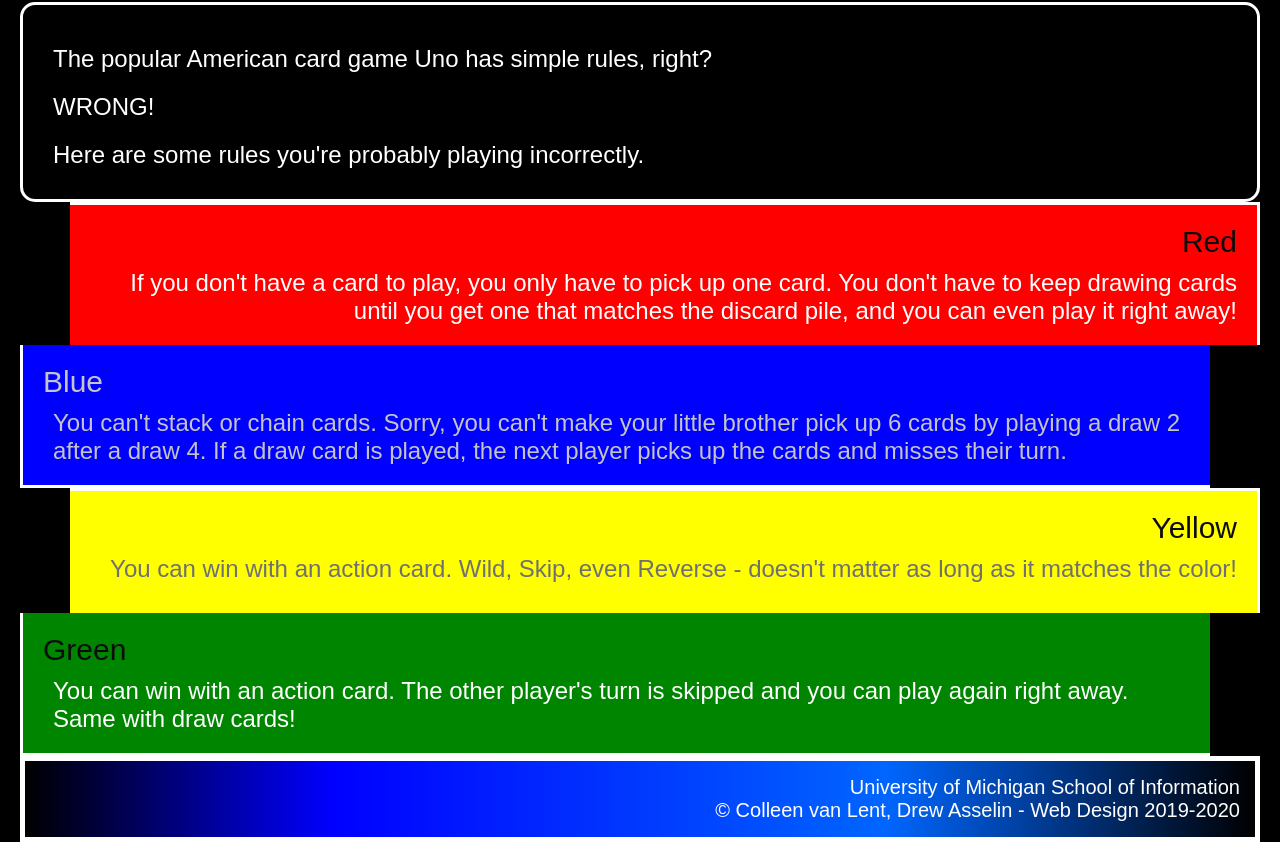
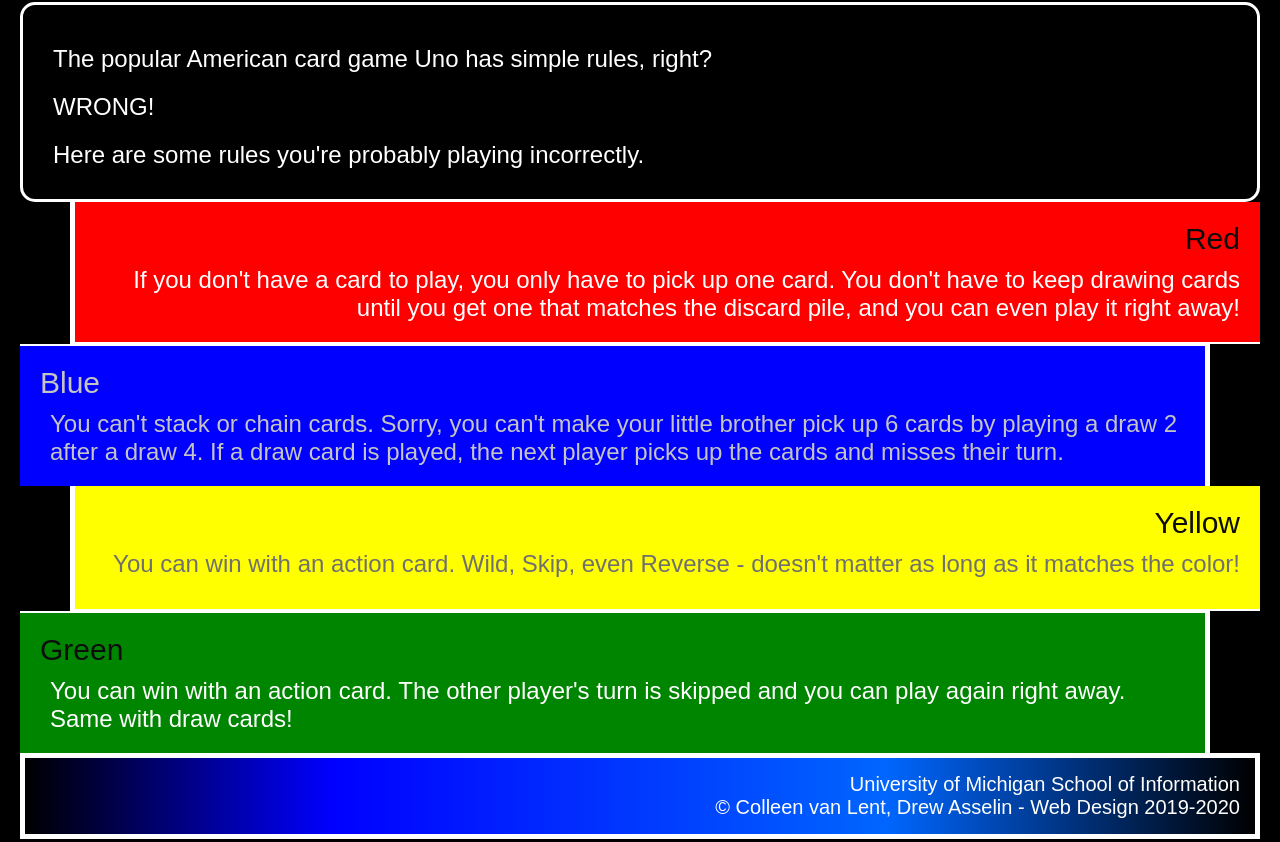
Before and after one commit to Emily0509/hw2-2023, a plain HTML site: page index.html in a window 1280 px wide. Shown: the part 316-1158 px from the top of the page. Drawn offline with Linux system fonts and the light colour scheme.

Commit message:
Add files via upload

```diff
--- a/css/style.css
+++ b/css/style.css
@@ -27,17 +27,13 @@ img {
     display: block;
     margin-left: auto;
     margin-right: auto;
-    border-style: dashed;
-    border-color: #ffffff;
-    border-width: 10px;
+    border: #ffffff dashed 10px;
 }
 
 body div {
     min-height: 125px;
     padding: 20px;
-    border-color: #ffffff;
-    border-style: solid;
-    border-width: 3px;
+    border:#ffffff solid 3px;
 }
 
 .introduction {
@@ -50,14 +46,12 @@ body div {
     background-color: #FF0000;
     text-align: right;
     margin-left: 50px;
-    border-bottom: 2px;
-    border-left: 5px;
+    border-width: 0 0 2px 5px;
 }
 
 .blue {
     background-color: #0000FF;
-    border-right: 5px;
-    border-top: 2px;
+    border-width: 2px 5px 0 0;
     text-align: left;
     margin-right: 50px;
 }
@@ -74,27 +68,24 @@ body div {
     background-color: #FFFF00;
     text-align: right;
     margin-left: 50px;
-    border-bottom: 2px;
-    border-left: 5px;
+    border-width: 0 0 2px 5px;
 }
 
 .yellow p {
     color: #707070
 }
 
-div.green {
+.green {
     background-color: #008500;
     text-align: left;
     margin-right: 50px;
-    border-right: 5px;
-    border-top: 2px;
+    border-width: 2px 5px 0 0;
 }
 
 footer {
     background: rgb(0,0,0);
     background: linear-gradient(90deg, rgba(0,0,0,1) 0%, rgba(0,0,255,1) 25%, rgba(0,102,255,1) 70%, rgba(0,0,0,1) 100%);
-    border-style: solid;
-    border-color: #ffffff;
+    border: #ffffff solid;
     border-width: 5px;
 }
 
```
